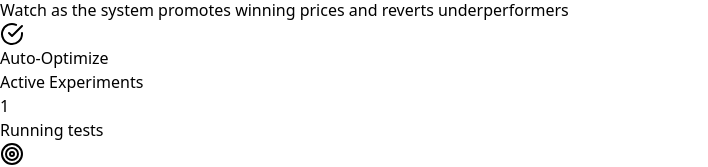
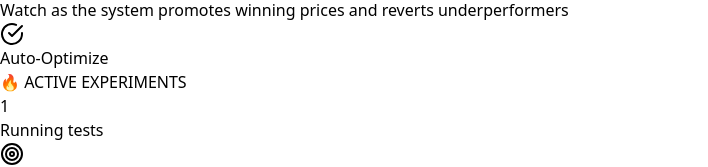
Before and after one commit to austingmcallister-forme/pennyperfect, a Next.js app: page /dashboard in a window 1280 px wide. Shown: the part 434-601 px from the top of the page, without its empty margins (0-708 px from the left). Built offline with nearby package versions, Linux system fonts and the light colour scheme.

Commit message:
Add fire emoji to Active Experiments to test deployment

```diff
--- a/src/app/dashboard/page.tsx
+++ b/src/app/dashboard/page.tsx
@@ -169,7 +169,7 @@ export default function DashboardPage() {
           <div className="bg-gradient-to-br from-blue-50 via-indigo-50 to-purple-50 rounded-xl shadow-sm border border-blue-100 p-6 hover:shadow-lg transition-all duration-300 hover:scale-[1.02]">
             <div className="flex items-center justify-between">
               <div>
-                <p className="text-sm font-medium text-blue-700">Active Experiments</p>
+                <p className="text-sm font-medium text-blue-700">🔥 ACTIVE EXPERIMENTS</p>
                 <p className="text-3xl font-bold bg-gradient-to-r from-blue-600 to-purple-600 bg-clip-text text-transparent mt-1">
                   {loading ? (
                     <div className="animate-pulse bg-gradient-to-r from-blue-200 to-purple-200 h-8 w-8 rounded"></div>
```
